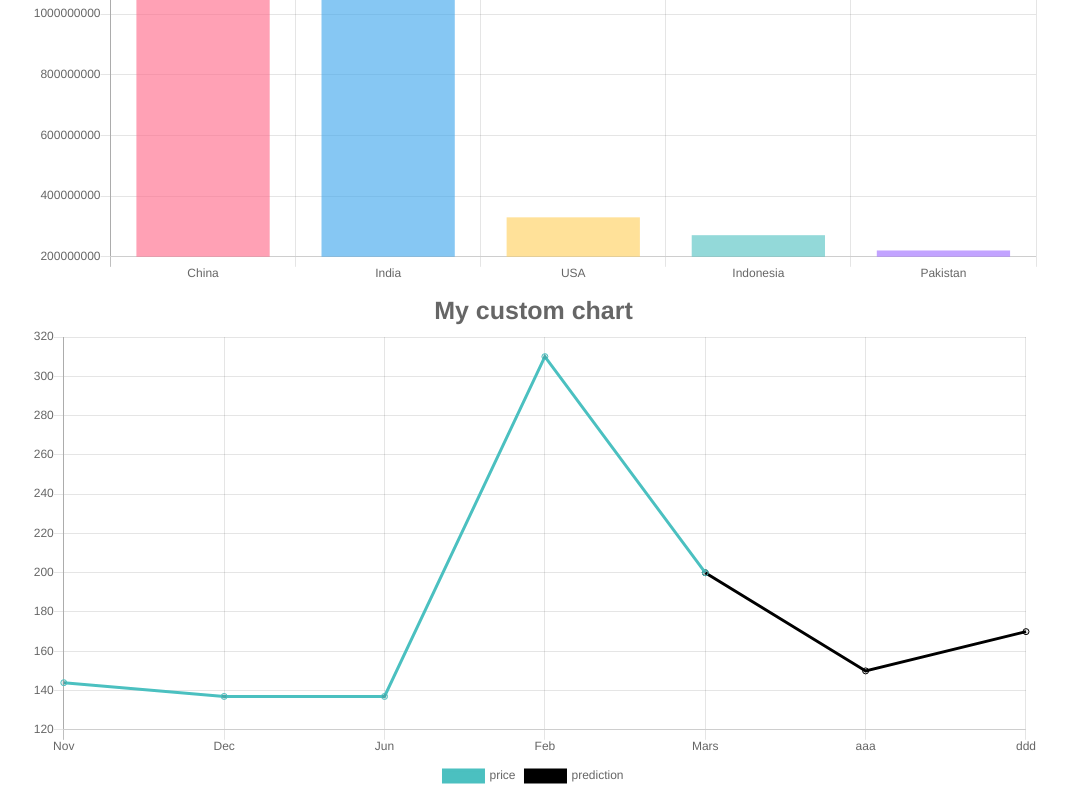
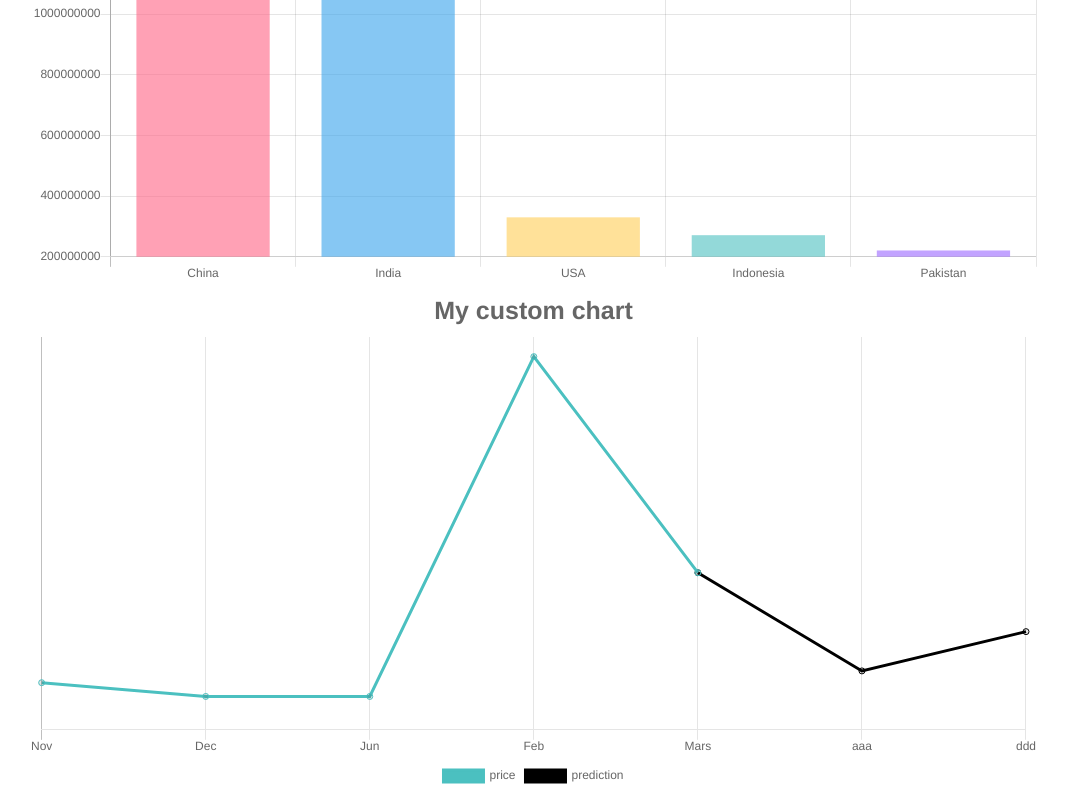
Before and after one commit to marzouk2002/explore-Chart.js, a React (Create React App) app: page / in a window 1280 px wide. Shown: the part 226-1026 px from the top of the page, without its empty margins (107-1175 px from the left). Built offline with nearby package versions, Linux system fonts and the light colour scheme.

Commit message:
traget axes

```diff
--- a/src/components/MyChart.js
+++ b/src/components/MyChart.js
@@ -36,10 +36,10 @@ function MyChart() {
                         position:'bottom'
                     },
                     scales: {
-                        y: {
+                        yAxes: [{
                             position: 'right',
                             display: false
-                        }
+                        }]
                     }
                 }}
             />
```
